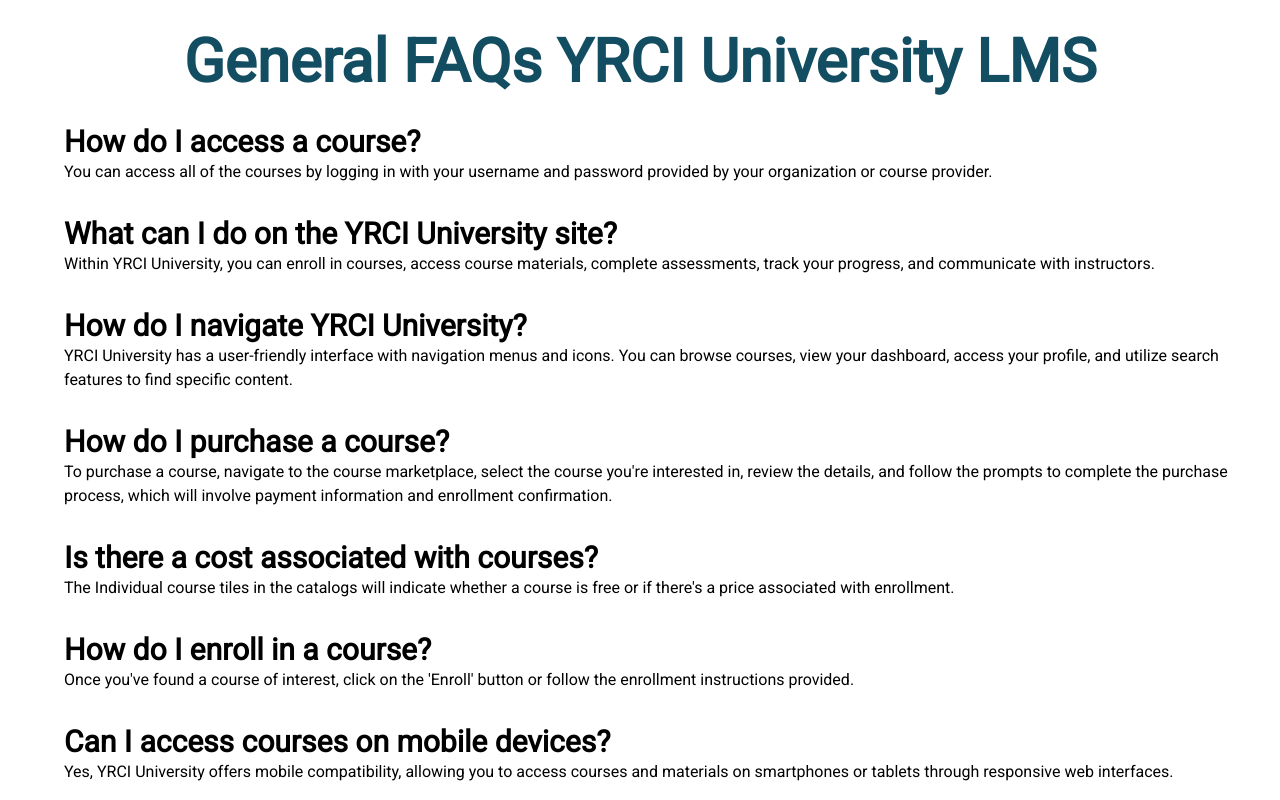
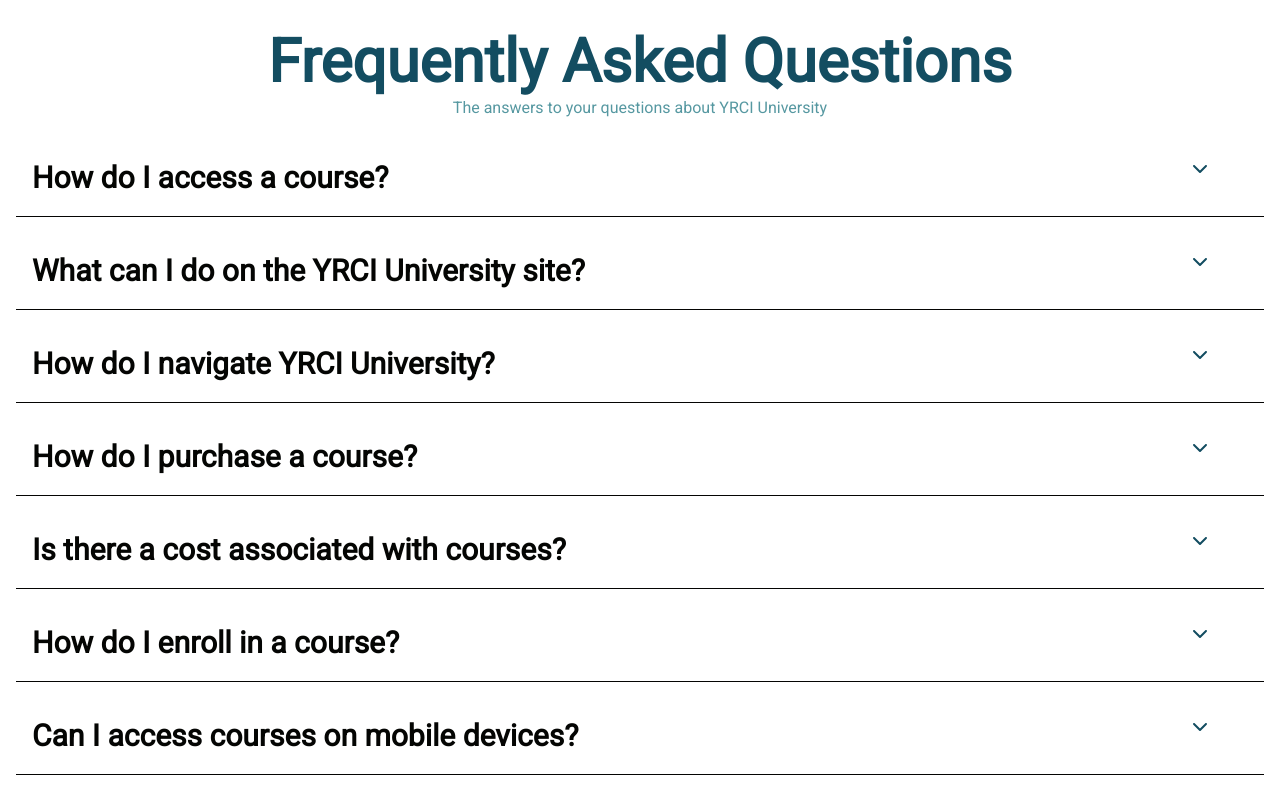
Before and after one commit to yrciadmin/yrciu, a Next.js app in the folder yrci-university/: page /faq in a window 1280 px wide. Shown: the top 800 px of the page. Built offline with nearby package versions, Linux system fonts and the light colour scheme.

Commit message:
styled faq page

```diff
--- /dev/null
+++ b/yrci-university/app/faq/QA.tsx
@@ -0,0 +1,106 @@
+"use client"
+import { faChevronDown } from '@fortawesome/free-solid-svg-icons';
+import { FontAwesomeIcon } from '@fortawesome/react-fontawesome';
+import { useState } from 'react';
+
+interface FAQ {
+    question: string
+    answer: string
+}
+interface QAProps {
+   faqData: FAQ[]
+}
+
+const QA = ({ faqData } : QAProps) => {
+  const [activeIndex, setActiveIndex] = useState <number | null> (null);
+
+  const toggleAccordion = (index: number ) => {
+    if (activeIndex === index) {
+      setActiveIndex(null);
+    } else {
+      setActiveIndex(index);
+    }
+  };
+
+
+  const toggleFAQ = (index : number) => {
+    setActiveIndex(activeIndex === index ? null : index);
+  };
+
+  return (
+    <>
+      <div className="container mx-auto p-4">
+        <div className="space-y-4">
+          {faqData.map((faq, index) => (
+            <div key={index} className="overflow-hidden border-b border-yrci-black ">
+              <button
+                className="w-full flex justify-between px-4 py-5 text-left text-2xl md:text-3xl font-extrabold text-yrci-black focus:outline-none focus:bg-gray-50"
+                onClick={() => toggleFAQ(index)}
+              >
+                {faq.question}
+                <FontAwesomeIcon icon={faChevronDown}  className={`w-4 h-4 text-dark-teal mr-10 transition-transform transform ${
+                activeIndex === index ? 'rotate-180' : ''
+              }`}/>
+                {/* <svg
+              className={`w-4 h-4 transition-transform transform ${
+                activeIndex === index ? 'rotate-180' : ''
+              }`}
+              viewBox="0 0 20 20"
+              fill="currentColor"
+            >
+              <path
+                fillRule="evenodd"
+                d="M10 12a.75.75 0 0 0 .53-.22l4.25-4.25a.75.75 0 0 0-1.06-1.06L10 10.94 6.28 7.22a.75.75 0 0 0-1.06 1.06l4.25 4.25a.75.75 0 0 0 .53.22z"
+                clipRule="evenodd"
+              />
+            </svg> */}
+              </button>
+              <div className={`${activeIndex === index ? 'block' : 'hidden'} px-4 pb-5`}>
+                <p className="text-lg 2xl:text-2xl  text-gray-600">{faq.answer}</p>
+              </div>
+            </div>
+          ))}
+        </div>
+      </div>
+    </>
+  );
+//   return (
+//     <div className="max-w-2xl mx-auto">
+//       {faqData.map((item, index) => (
+//         <div key={index} className="mb-4">
+//           <button
+//             className="flex items-center justify-between w-full py-2 px-4 bg-gray-200 rounded-md text-left focus:outline-none"
+//             onClick={() => toggleAccordion(index)}
+//             aria-expanded={activeIndex === index}
+//             aria-controls={`faq-${index}`}
+//           >
+//             <span>{item.question}</span>
+//             <svg
+//               className={`w-4 h-4 transition-transform transform ${
+//                 activeIndex === index ? 'rotate-180' : ''
+//               }`}
+//               viewBox="0 0 20 20"
+//               fill="currentColor"
+//             >
+//               <path
+//                 fillRule="evenodd"
+//                 d="M10 12a.75.75 0 0 0 .53-.22l4.25-4.25a.75.75 0 0 0-1.06-1.06L10 10.94 6.28 7.22a.75.75 0 0 0-1.06 1.06l4.25 4.25a.75.75 0 0 0 .53.22z"
+//                 clipRule="evenodd"
+//               />
+//             </svg>
+//           </button>
+//           <div
+//             id={`faq-${index}`}
+//             className={`${
+//               activeIndex === index ? 'block' : 'hidden'
+//             } mt-2 text-gray-700`}
+//           >
+//             {item.answer}
+//           </div>
+//         </div>
+//       ))}
+//     </div>
+//   );
+};
+
+export default QA;
--- a/yrci-university/app/faq/page.tsx
+++ b/yrci-university/app/faq/page.tsx
@@ -1,19 +1,25 @@
 import React from 'react'
 import Heading from '../ui/Typography/Heading'
 import { faqs } from './data'
+import QA from './QA'
+import Paragraph from '../ui/Typography/Paragraph'
 
 const Questions = () => {
   return (
-    <section className='flex flex-col items-center justify-center border-yrci-red'>
-        <Heading className='mt-8 text-dark-teal sm:text-3xl md:text-4xl xl:text-6xl text-center'>General FAQs YRCI University LMS</Heading>
-        <div className='justify-between ml-8'>
+    <section className='flex flex-col items-center justify-center '>
+        <Heading className='mt-8 text-dark-teal sm:text-3xl md:text-4xl xl:text-6xl text-center'>Frequently Asked Questions</Heading>
+        <Paragraph className='text-muted-turquise text-center'>The answers to your questions about YRCI University</Paragraph>
+
+        <QA faqData={faqs}/>
+        {
+        /* <div className='justify-between ml-8'>
             {faqs.map((item, index) => (
                 <div key={index} className='flex flex-col justify-center m-8'>
                     <h1 className='font-bold text-3xl'>{item.question}</h1>
                     <p>{item.answer}</p>
                 </div>
             ))}
-        </div>
+        </div> */}
     </section>
   )
 }
--- a/yrci-university/app/layout.tsx
+++ b/yrci-university/app/layout.tsx
@@ -21,7 +21,7 @@
   return (
     <html lang="en">
       <body className={` ${roboto.className}`}>
-        <main className="yrciu min-h-[5577px] xs:min-h-[5425px] sm:min-h-[4931px]">{children}</main>
+        <main className="yrciu">{children}</main>
       </body>
     </html>
   );
```
